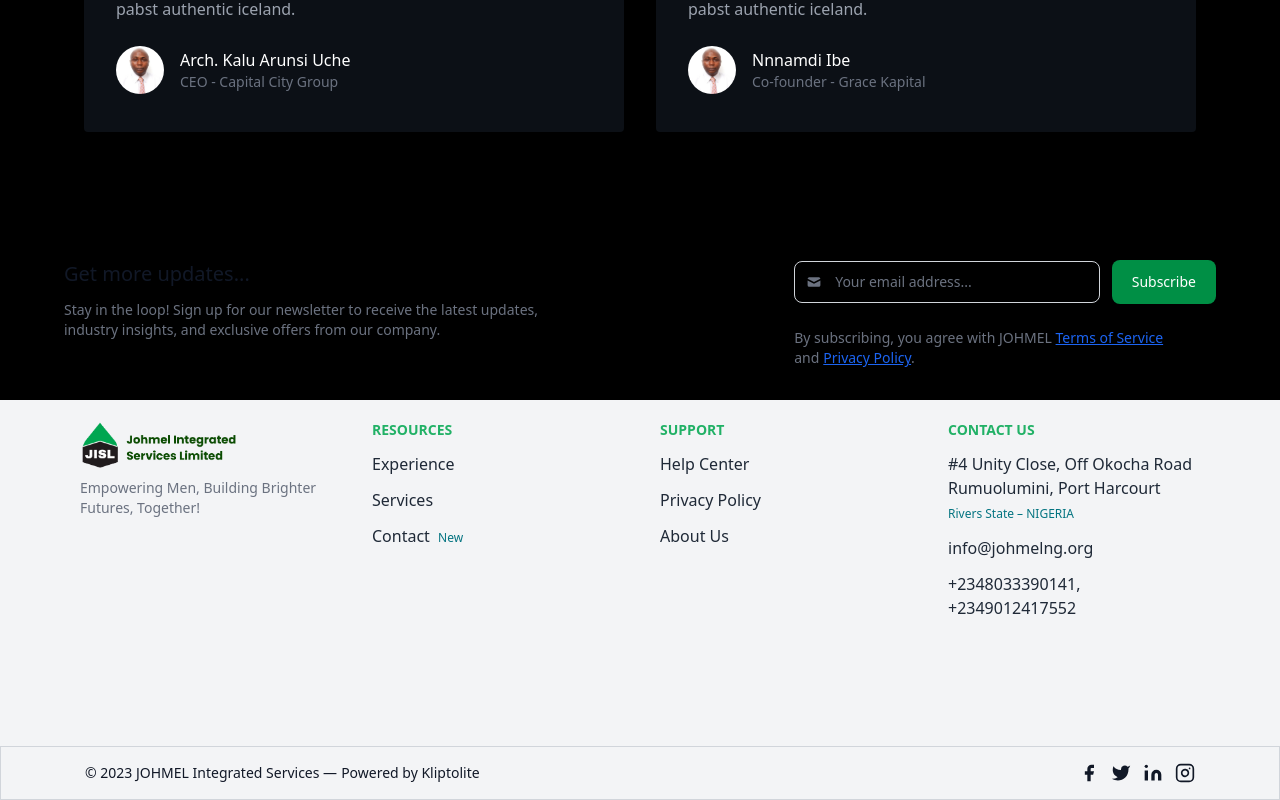
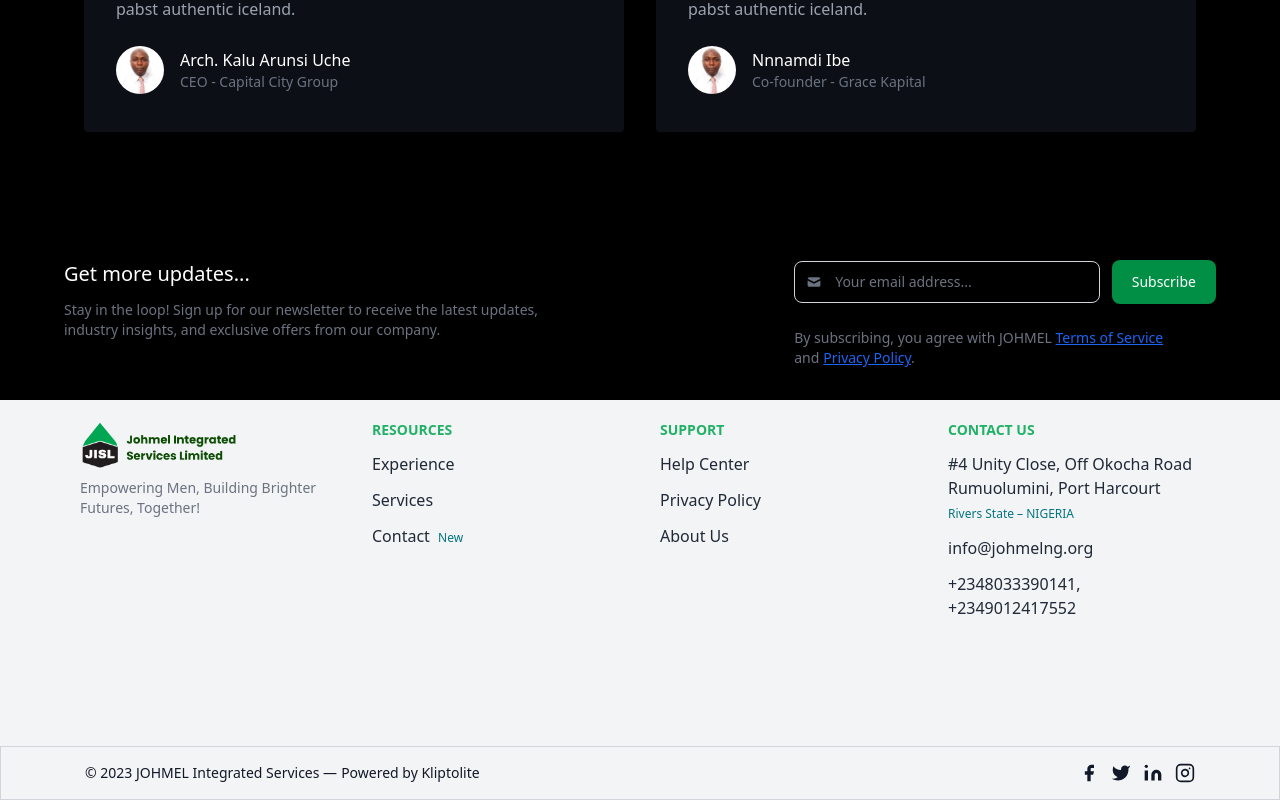
Before and after one commit to templeajuzie/johmel, a Next.js app: page / in a window 1280 px wide. Shown: the part 5103-5903 px from the top of the page. Built offline with nearby package versions, Linux system fonts and the light colour scheme.

Commit message:
fix: newsletter updated

```diff
--- a/src/Components/Home/Newsletter2.js
+++ b/src/Components/Home/Newsletter2.js
@@ -4,7 +4,7 @@
       className='my-8 rounded-lg shadow-md px-6 md:flex flex-row align-middle justify-between md:px-16'
       aria-label='Subscribe to the Flowbite newsletter'>
       <div className='a'>
-        <h3 className='mb-3 text-xl font-medium text-gray-900 dark:text-white'>
+        <h3 className='mb-3 text-xl font-medium text-white dark:text-white'>
           Get more updates...
         </h3>
         <p className='mb-5 text-sm font-medium text-gray-500 dark:text-gray-300 lg:w-2/3'>
```
